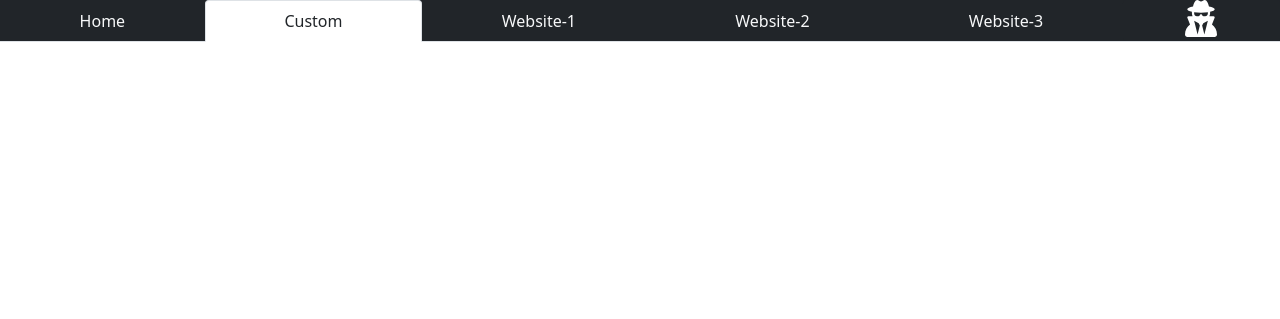
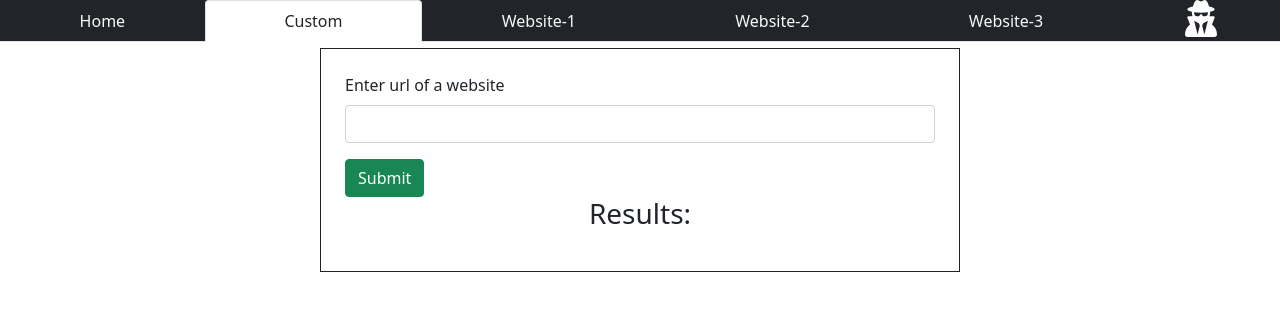
Before and after one commit to sgalpha01/creatica2022, a FastAPI app: page / in a window 1280 px wide. Shown: the top 319 px of the page. Run offline with FastAPI, Linux system fonts and the light colour scheme; some libraries are stand-ins or nearby versions.

Commit message:
Made changes to custom section

```diff
--- a/frontend/templates/Custom.html
+++ b/frontend/templates/Custom.html
@@ -1,5 +1,25 @@
 {% extends "base.html" %}
 {%block title%}Custom{% endblock %}
 {% block content %}
-
+<div class="center ">
+<div class="container-sm m-5 p-4 border border-dark" style="width: 50%;">
+<form method="POST",action="">
+    <div class="mb-3">
+      <label for="url" class="form-label">Enter url of a website</label>
+      <input type="url" class="form-control" id="url" aria-describedby="url">
+    </div>
+    <button type="submit" class="btn btn-success">Submit</button>
+  </form>
+  <h3 class="text-center">Results:</h3>
+  <div>
+    <ol>
+      {% if Results %}
+      {% for x in Results %}
+        <li>{{x}}</li>
+      {% endfor %}
+      {% endif %}
+    </ol>
+  </div>
+</div>
+</div>
 {% endblock %}
--- a/frontend/templates/base.html
+++ b/frontend/templates/base.html
@@ -29,6 +29,11 @@
             }
             .dropdown-content-open {
             display: block;
+            }
+
+            .center {
+            display: flex;
+            justify-content: center;
             }
         </style>
 
```
